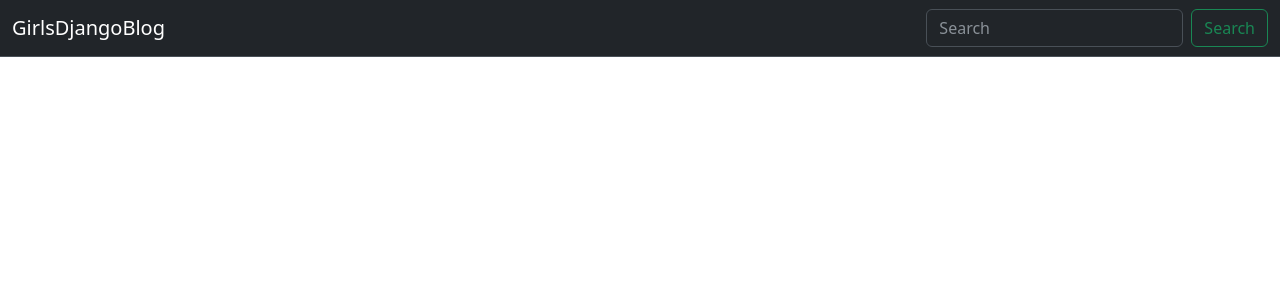
After one commit to andrewBaku/django_base_blog, a Django app: template blog/templates/blog/base.html in a window 1280 px wide. The commit adds this page. Shown: the top 300 px of the page. Run offline with Django 4.2, Linux system fonts and the light colour scheme; the template is opened without the code that fills it, so the values that code supplies are empty.

Commit message:
Create base html template

```diff
--- /dev/null
+++ b/blog/static/css/blog.css
@@ -0,0 +1,8 @@
+a {
+    color: red;
+}
+h5{
+    padding: 2px;
+    border: 2px solid ;
+
+}
--- /dev/null
+++ b/blog/templates/blog/base.html
@@ -0,0 +1,32 @@
+{% load static %}
+
+<!DOCTYPE html>
+<html lang="en">
+<head>
+    <meta charset="UTF-8">
+    <title>Post List</title>
+    <link href="https://cdn.jsdelivr.net/npm/bootstrap@5.3.0/dist/css/bootstrap.min.css" rel="stylesheet" integrity="sha384-9ndCyUaIbzAi2FUVXJi0CjmCapSmO7SnpJef0486qhLnuZ2cdeRhO02iuK6FUUVM" crossorigin="anonymous">
+    <link rel="stylesheet" href="{% static 'css/blog.css' %}">
+</head>
+<body>
+    <div>
+        <nav class="navbar bg-dark border-bottom border-bottom-dark" data-bs-theme="dark">
+  <div class="container-fluid">
+    <a class="navbar-brand">GirlsDjangoBlog</a>
+    <form class="d-flex" role="search">
+      <input class="form-control me-2" type="search" placeholder="Search" aria-label="Search">
+      <button class="btn btn-outline-success" type="submit">Search</button>
+    </form>
+  </div>
+            </nav>
+    </div>
+
+    {% block content %}
+
+    {% endblock %}
+
+    <script src="https://cdn.jsdelivr.net/npm/@popperjs/core@2.11.8/dist/umd/popper.min.js" integrity="sha384-I7E8VVD/ismYTF4hNIPjVp/Zjvgyol6VFvRkX/vR+Vc4jQkC+hVqc2pM8ODewa9r" crossorigin="anonymous"></script>
+<script src="https://cdn.jsdelivr.net/npm/bootstrap@5.3.0/dist/js/bootstrap.min.js" integrity="sha384-fbbOQedDUMZZ5KreZpsbe1LCZPVmfTnH7ois6mU1QK+m14rQ1l2bGBq41eYeM/fS" crossorigin="anonymous"></script>
+    <script src="https://cdn.jsdelivr.net/npm/bootstrap@5.3.0/dist/js/bootstrap.bundle.min.js" integrity="sha384-geWF76RCwLtnZ8qwWowPQNguL3RmwHVBC9FhGdlKrxdiJJigb/j/68SIy3Te4Bkz" crossorigin="anonymous"></script>
+</body>
+</html>
```
Also changed, not shown: blog/templates/blog/post_list.html (+14 -14 lines).
